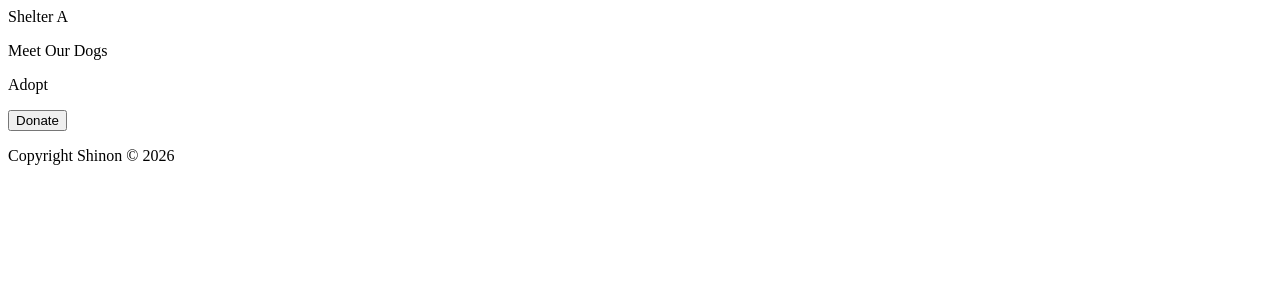
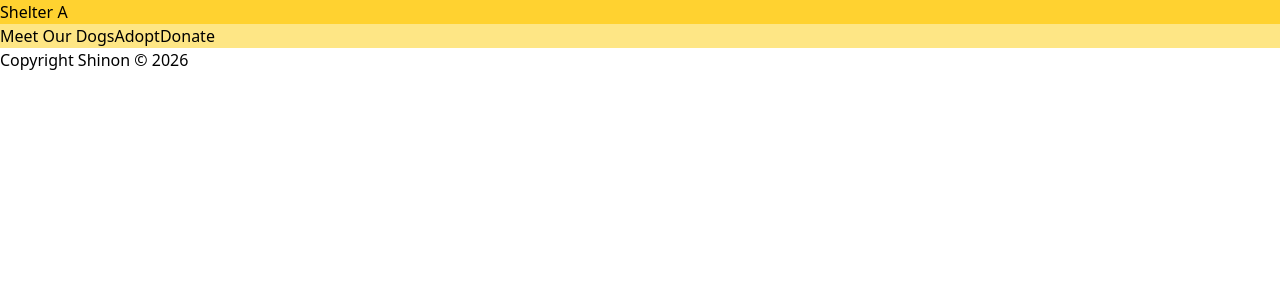
Before and after one commit to shine7on/shelter-website, a Django app: page /dog in a window 1280 px wide. Shown: the top 300 px of the page. Run offline with Django 5.2, Linux system fonts and the light colour scheme; data that the repository does not hold is empty.

Commit message:
Set the static file

```diff
--- a/config/settings.py
+++ b/config/settings.py
@@ -115,4 +115,4 @@ USE_TZ = True
 # Static files (CSS, JavaScript, Images)
 # https://docs.djangoproject.com/en/6.0/howto/static-files/
 
-STATIC_URL = 'static/'
+STATIC_URL = '/static/'
--- /dev/null
+++ b/shelter_web/static/css/output.css
@@ -0,0 +1,255 @@
+/*! tailwindcss v4.2.2 | MIT License | https://tailwindcss.com */
+@layer properties;
+@layer theme, base, components, utilities;
+@layer theme {
+  :root, :host {
+    --font-sans: ui-sans-serif, system-ui, sans-serif, "Apple Color Emoji",
+      "Segoe UI Emoji", "Segoe UI Symbol", "Noto Color Emoji";
+    --font-mono: ui-monospace, SFMono-Regular, Menlo, Monaco, Consolas, "Liberation Mono",
+      "Courier New", monospace;
+    --color-amber-200: oklch(92.4% 0.12 95.746);
+    --color-amber-300: oklch(87.9% 0.169 91.605);
+    --default-font-family: var(--font-sans);
+    --default-mono-font-family: var(--font-mono);
+  }
+}
+@layer base {
+  *, ::after, ::before, ::backdrop, ::file-selector-button {
+    box-sizing: border-box;
+    margin: 0;
+    padding: 0;
+    border: 0 solid;
+  }
+  html, :host {
+    line-height: 1.5;
+    -webkit-text-size-adjust: 100%;
+    tab-size: 4;
+    font-family: var(--default-font-family, ui-sans-serif, system-ui, sans-serif, "Apple Color Emoji", "Segoe UI Emoji", "Segoe UI Symbol", "Noto Color Emoji");
+    font-feature-settings: var(--default-font-feature-settings, normal);
+    font-variation-settings: var(--default-font-variation-settings, normal);
+    -webkit-tap-highlight-color: transparent;
+  }
+  hr {
+    height: 0;
+    color: inherit;
+    border-top-width: 1px;
+  }
+  abbr:where([title]) {
+    -webkit-text-decoration: underline dotted;
+    text-decoration: underline dotted;
+  }
+  h1, h2, h3, h4, h5, h6 {
+    font-size: inherit;
+    font-weight: inherit;
+  }
+  a {
+    color: inherit;
+    -webkit-text-decoration: inherit;
+    text-decoration: inherit;
+  }
+  b, strong {
+    font-weight: bolder;
+  }
+  code, kbd, samp, pre {
+    font-family: var(--default-mono-font-family, ui-monospace, SFMono-Regular, Menlo, Monaco, Consolas, "Liberation Mono", "Courier New", monospace);
+    font-feature-settings: var(--default-mono-font-feature-settings, normal);
+    font-variation-settings: var(--default-mono-font-variation-settings, normal);
+    font-size: 1em;
+  }
+  small {
+    font-size: 80%;
+  }
+  sub, sup {
+    font-size: 75%;
+    line-height: 0;
+    position: relative;
+    vertical-align: baseline;
+  }
+  sub {
+    bottom: -0.25em;
+  }
+  sup {
+    top: -0.5em;
+  }
+  table {
+    text-indent: 0;
+    border-color: inherit;
+    border-collapse: collapse;
+  }
+  :-moz-focusring {
+    outline: auto;
+  }
+  progress {
+    vertical-align: baseline;
+  }
+  summary {
+    display: list-item;
+  }
+  ol, ul, menu {
+    list-style: none;
+  }
+  img, svg, video, canvas, audio, iframe, embed, object {
+    display: block;
+    vertical-align: middle;
+  }
+  img, video {
+    max-width: 100%;
+    height: auto;
+  }
+  button, input, select, optgroup, textarea, ::file-selector-button {
+    font: inherit;
+    font-feature-settings: inherit;
+    font-variation-settings: inherit;
+    letter-spacing: inherit;
+    color: inherit;
+    border-radius: 0;
+    background-color: transparent;
+    opacity: 1;
+  }
+  :where(select:is([multiple], [size])) optgroup {
+    font-weight: bolder;
+  }
+  :where(select:is([multiple], [size])) optgroup option {
+    padding-inline-start: 20px;
+  }
+  ::file-selector-button {
+    margin-inline-end: 4px;
+  }
+  ::placeholder {
+    opacity: 1;
+  }
+  @supports (not (-webkit-appearance: -apple-pay-button))  or (contain-intrinsic-size: 1px) {
+    ::placeholder {
+      color: currentcolor;
+      @supports (color: color-mix(in lab, red, red)) {
+        color: color-mix(in oklab, currentcolor 50%, transparent);
+      }
+    }
+  }
+  textarea {
+    resize: vertical;
+  }
+  ::-webkit-search-decoration {
+    -webkit-appearance: none;
+  }
+  ::-webkit-date-and-time-value {
+    min-height: 1lh;
+    text-align: inherit;
+  }
+  ::-webkit-datetime-edit {
+    display: inline-flex;
+  }
+  ::-webkit-datetime-edit-fields-wrapper {
+    padding: 0;
+  }
+  ::-webkit-datetime-edit, ::-webkit-datetime-edit-year-field, ::-webkit-datetime-edit-month-field, ::-webkit-datetime-edit-day-field, ::-webkit-datetime-edit-hour-field, ::-webkit-datetime-edit-minute-field, ::-webkit-datetime-edit-second-field, ::-webkit-datetime-edit-millisecond-field, ::-webkit-datetime-edit-meridiem-field {
+    padding-block: 0;
+  }
+  ::-webkit-calendar-picker-indicator {
+    line-height: 1;
+  }
+  :-moz-ui-invalid {
+    box-shadow: none;
+  }
+  button, input:where([type="button"], [type="reset"], [type="submit"]), ::file-selector-button {
+    appearance: button;
+  }
+  ::-webkit-inner-spin-button, ::-webkit-outer-spin-button {
+    height: auto;
+  }
+  [hidden]:where(:not([hidden="until-found"])) {
+    display: none !important;
+  }
+}
+@layer utilities {
+  .static {
+    position: static;
+  }
+  .flex {
+    display: flex;
+  }
+  .flex-row {
+    flex-direction: row;
+  }
+  .bg-amber-200 {
+    background-color: var(--color-amber-200);
+  }
+  .bg-amber-300 {
+    background-color: var(--color-amber-300);
+  }
+  .filter {
+    filter: var(--tw-blur,) var(--tw-brightness,) var(--tw-contrast,) var(--tw-grayscale,) var(--tw-hue-rotate,) var(--tw-invert,) var(--tw-saturate,) var(--tw-sepia,) var(--tw-drop-shadow,);
+  }
+}
+@property --tw-blur {
+  syntax: "*";
+  inherits: false;
+}
+@property --tw-brightness {
+  syntax: "*";
+  inherits: false;
+}
+@property --tw-contrast {
+  syntax: "*";
+  inherits: false;
+}
+@property --tw-grayscale {
+  syntax: "*";
+  inherits: false;
+}
+@property --tw-hue-rotate {
+  syntax: "*";
+  inherits: false;
+}
+@property --tw-invert {
+  syntax: "*";
+  inherits: false;
+}
+@property --tw-opacity {
+  syntax: "*";
+  inherits: false;
+}
+@property --tw-saturate {
+  syntax: "*";
+  inherits: false;
+}
+@property --tw-sepia {
+  syntax: "*";
+  inherits: false;
+}
+@property --tw-drop-shadow {
+  syntax: "*";
+  inherits: false;
+}
+@property --tw-drop-shadow-color {
+  syntax: "*";
+  inherits: false;
+}
+@property --tw-drop-shadow-alpha {
+  syntax: "<percentage>";
+  inherits: false;
+  initial-value: 100%;
+}
+@property --tw-drop-shadow-size {
+  syntax: "*";
+  inherits: false;
+}
+@layer properties {
+  @supports ((-webkit-hyphens: none) and (not (margin-trim: inline))) or ((-moz-orient: inline) and (not (color:rgb(from red r g b)))) {
+    *, ::before, ::after, ::backdrop {
+      --tw-blur: initial;
+      --tw-brightness: initial;
+      --tw-contrast: initial;
+      --tw-grayscale: initial;
+      --tw-hue-rotate: initial;
+      --tw-invert: initial;
+      --tw-opacity: initial;
+      --tw-saturate: initial;
+      --tw-sepia: initial;
+      --tw-drop-shadow: initial;
+      --tw-drop-shadow-color: initial;
+      --tw-drop-shadow-alpha: 100%;
+      --tw-drop-shadow-size: initial;
+    }
+  }
+}
--- a/shelter_web/templates/shelter_web/template_demo.html
+++ b/shelter_web/templates/shelter_web/template_demo.html
@@ -2,11 +2,14 @@
 <html lang="en">
     <head>
         <meta charset="UTF-8">
-        <meta name="'viewpoint" content="width=device-width, initial-scale=1.0">
+        <meta name="'viewport" content="width=device-width, initial-scale=1.0">
         <title>ShelterA</title>
+        {% load static %}
+        <link href="{% static 'css/output.css' %}" rel="stylesheet">
     </head>
-    <header class = 'flex-row'>
-        <div class="flex">
+    <body>
+        <header class = 'flex-row bg-amber-200'>
+            <div class="flex bg-amber-300">
                 Shelter A
             </div>
             <div class="flex ">
@@ -15,7 +18,6 @@
                 <button class="donate">Donate</button>
             </div>
         </header>
-    <body>
         <!-- Add filter / Convertor to lb/kg / -->
         <form class="search" method="'GET" action="">
         </form>
@@ -24,8 +26,10 @@
             <li><b>{{dog.id}} : {{dog.name}}, {{dog.age_year}}, {{dog.weight}}, {{dog.sex}}, {{dog.status}}</b></li>
             {% endfor %}
         </ul>
-    </body>
+
         <footer>
             Copyright Shinon &copy; 2026
         </footer>
+    </body>
+
 </html>
```
Lines whose indentation alone changed are shown as unchanged.
